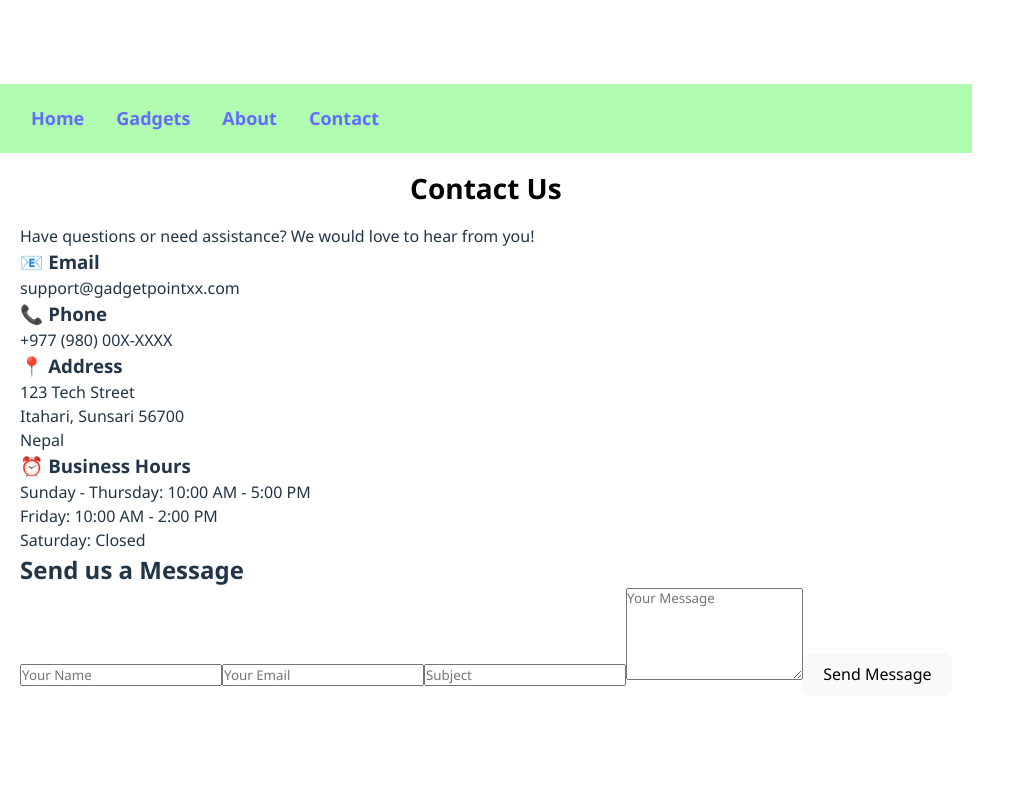
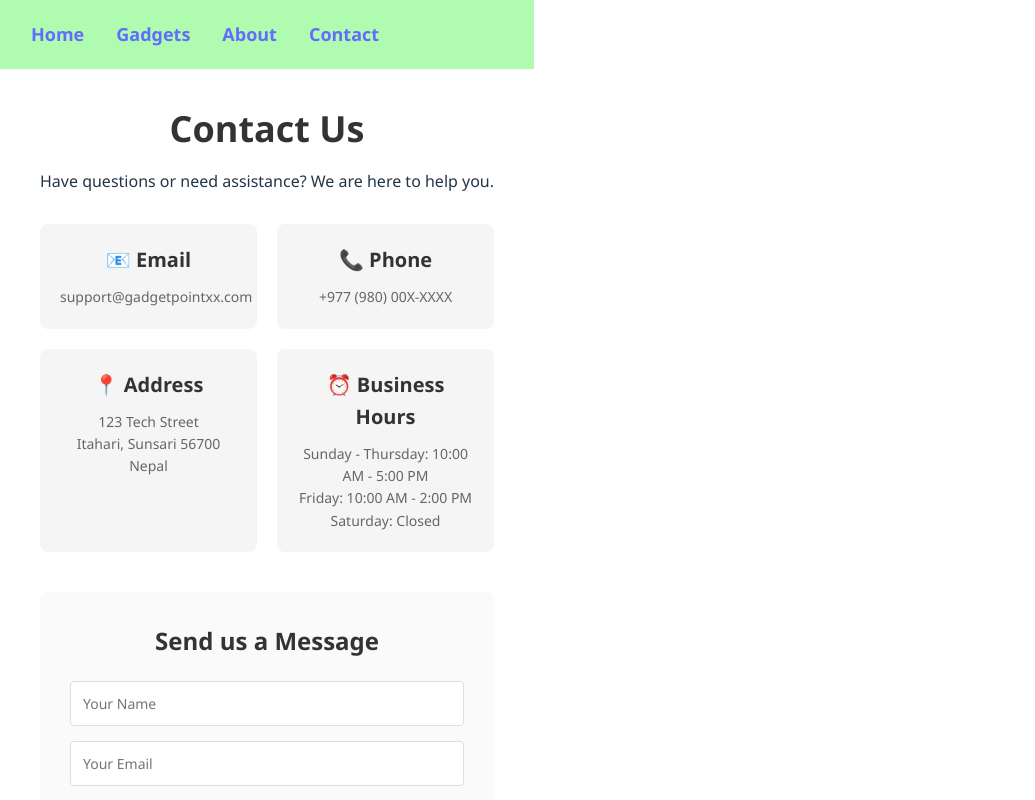
Before and after one commit to bijayjha2025/React_Practice, a React (Vite) app in the folder GadgetCatalog/gadgetcatalog/: page /contact in a window 1280 px wide. Shown: the top 800 px of the page, without its empty margins (0-1035 px from the left). Built offline with nearby package versions, Linux system fonts and the light colour scheme.

Commit message:
CSS enhancements

```diff
--- a/GadgetCatalog/gadgetcatalog/src/App.css
+++ b/GadgetCatalog/gadgetcatalog/src/App.css
@@ -242,8 +242,8 @@
   background: #005fcc;
 }
 
-/* CSS for About Page */
-.aboutSectionContent{
+/* CSS for About and Contact Pages */
+.aboutSectionContent, .contactSectionContent{
   max-width: 800px;
   margin: 0 auto;
   padding: 20px;
@@ -254,7 +254,7 @@
   color: rgb(14, 222, 28);
 }
 
-.aboutSectionContent h1 {
+.aboutSectionContent h1, .contactSectionContent h1 {
   font-size: 36px;
   margin-bottom: 20px;
   color: hsl(0, 0%, 20%);
@@ -272,3 +272,82 @@
   margin-bottom: 15px;
   color: hsl(0, 0%, 40%);
 }
+
+.contactInfo{
+  display: grid;
+  grid-template-columns: repeat(auto-fit, minmax(200px, 1fr));
+  gap: 20px;
+  margin: 30px 0;
+}
+
+.contactItem {
+  background: hsl(0, 0%, 96%);
+  padding: 20px;
+  border-radius: 8px;
+  text-align: center;
+}
+
+.contactItem h3 {
+  font-size: 20px;
+  margin-bottom: 10px;
+  color: hsl(0, 0%, 20%);
+}
+
+.contactItem p {
+  font-size: 14px;
+  color: hsl(0, 0%, 40%);
+}
+
+.contactForm {
+  margin-top: 40px;
+  background: hsl(0, 0%, 98%);
+  padding: 30px;
+  border-radius: 8px;
+}
+
+.contactForm h2 {
+  font-size: 24px;
+  margin-bottom: 20px;
+  color: hsl(0, 0%, 20%);
+}
+
+.contactForm form {
+  display: flex;
+  flex-direction: column;
+  gap: 15px;
+}
+
+.contactForm input,
+.contactForm textarea {
+  padding: 12px;
+  border: 1px solid hsl(0, 0%, 87%);
+  border-radius: 4px;
+  font-size: 14px;
+  font-family: inherit;
+}
+
+.contactForm input:focus,
+.contactForm textarea:focus {
+  outline: none;
+  border-color: hsl(211, 100%, 50%);
+}
+
+.contactForm button {
+  padding: 12px 20px;
+  background: hsl(211, 100%, 50%);
+  color: hsl(0, 0%, 100%);
+  border: none;
+  border-radius: 4px;
+  font-size: 16px;
+  cursor: pointer;
+  transition: 0.2s;
+}
+
+.contactForm button:hover {
+  background: hsl(211, 100%, 35%);
+}
+
+.contactHeading{
+  text-align: center;
+
+}
--- a/GadgetCatalog/gadgetcatalog/src/Pages/Contact.jsx
+++ b/GadgetCatalog/gadgetcatalog/src/Pages/Contact.jsx
@@ -2,10 +2,10 @@
 function Contact() {
   return (
     <div className="pageContainer">
-      <div className="contactContent">
+      <div className="contactSectionContent">
         <h1>Contact Us</h1>
 
-        <p>Have questions or need assistance? We would love to hear from you!</p>
+        <p className="contactHeading">Have questions or need assistance? We are here to help you.</p>
 
         <div className="contactInfo">
           <div className="contactItem">
@@ -30,7 +30,7 @@ function Contact() {
         </div>
 
         <div className="contactForm">
-          <h2>Send us a Message</h2>
+          <h2 className="contactHeading">Send us a Message</h2>
           <form>
             <input type="text" placeholder="Your Name" required />
             <input type="email" placeholder="Your Email" required />
```
